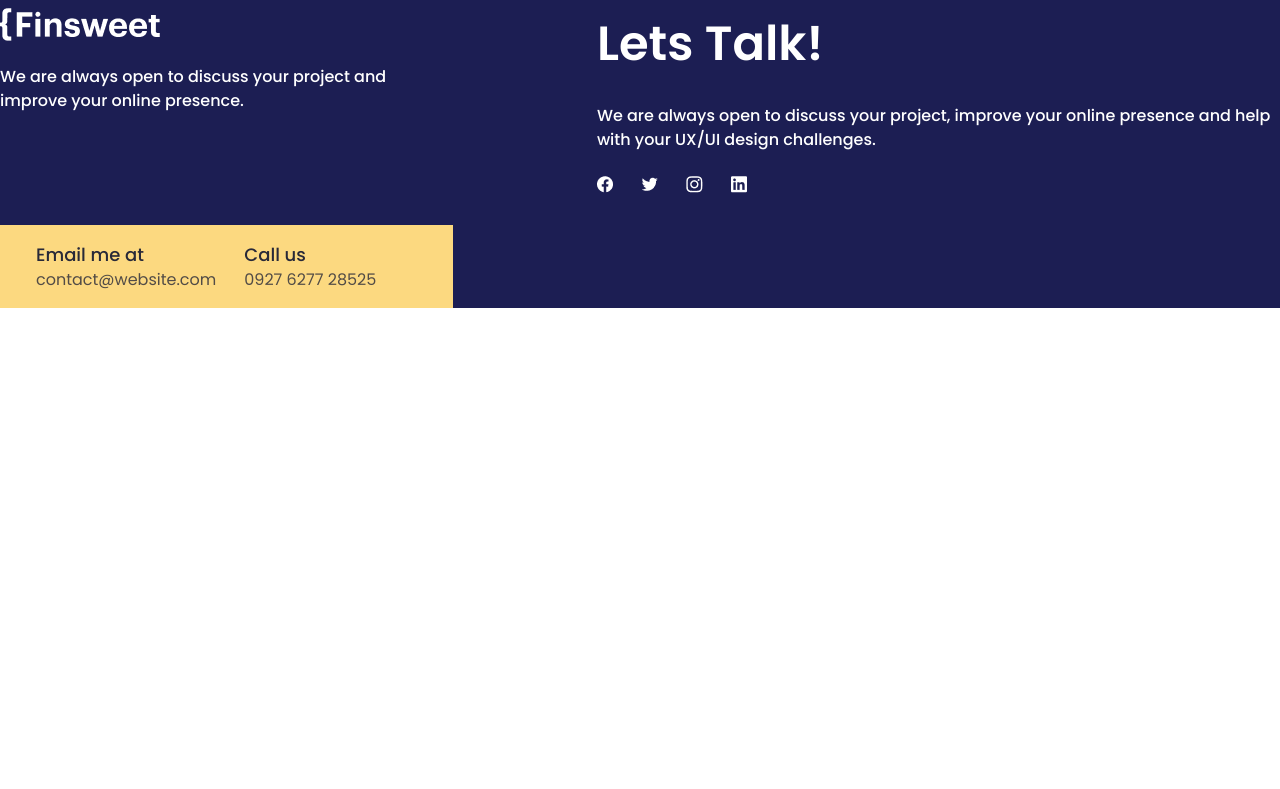
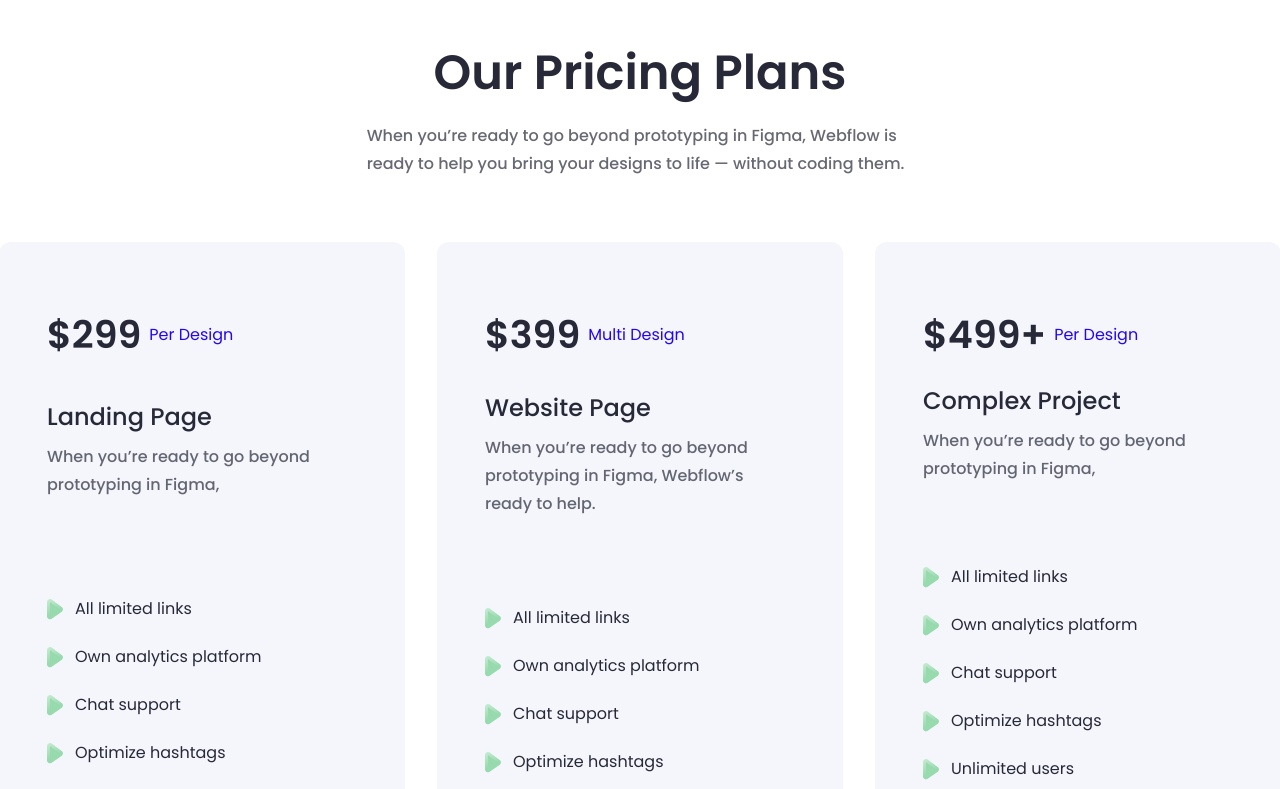
Before and after one commit to veaceslavdiuta/finsweet-app, a React (Create React App) app: page /pricing in a window 1280 px wide. Shown: the part 420-1209 px from the top of the page. Before the commit the page ends 800 px from the top, so only its background shows below. Built offline with nearby package versions, Linux system fonts and the light colour scheme.

Commit message:
Create Pricing page and add Pricing Plans section to it

```diff
--- a/src/App.jsx
+++ b/src/App.jsx
@@ -4,6 +4,7 @@ import Footer from './components/Footer';
 import Home from './routes/Home';
 import AboutUs from './routes/AboutUs';
 import Features from './routes/Features';
+import Pricing from './routes/Pricing';
 
 function App() {
   return (
@@ -14,6 +15,7 @@ function App() {
         <Route path="/" Component={Home} />
         <Route path="/about-us" Component={AboutUs} />
         <Route path="/features" Component={Features} />
+        <Route path="/pricing" Component={Pricing} />
       </Routes>
 
       <Footer />
--- /dev/null
+++ b/src/components/PricingCard.jsx
@@ -0,0 +1,44 @@
+function PricingCard({
+  price,
+  priceDescription,
+  title,
+  titleDescription,
+  benefitsList,
+}) {
+  return (
+    <div className="group flex w-[406px] flex-col items-start justify-between rounded-xl bg-grey py-16 pl-12 pr-[77px] hover:bg-tint-blue">
+      <div className="flex items-center gap-2 pb-5">
+        <h3 className="font-poppins text-4xll font-semibold leading-normal text-dark-blue group-hover:text-white">
+          {price}
+        </h3>
+        <p className="font-poppins text-base font-normal leading-7 text-royal-blue group-hover:text-yelow">
+          {priceDescription}
+        </p>
+      </div>
+      <div className="flex flex-col gap-2">
+        <h6 className="font-poppins text-2xl font-medium leading-9 text-dark-blue group-hover:text-white">
+          {title}
+        </h6>
+        <p className="font-poppins text-base font-medium leading-7 text-dark-blue opacity-70 group-hover:text-white">
+          {titleDescription}
+        </p>
+      </div>
+      <ul className="flex flex-col gap-5 py-20">
+        {benefitsList.map((benefit, index) => (
+          <li key={index} className="flex items-center gap-3">
+            <img src="/assets/pointerActive.png" alt="pointer" />
+            <p className="font-poppins text-base font-normal leading-7 text-dark-blue group-hover:text-white">
+              {benefit}
+            </p>
+          </li>
+        ))}
+      </ul>
+
+      <button className="w-full self-center rounded-custom-41 bg-dark-blue py-4 font-poppins text-lg font-medium leading-8 text-grey group-hover:bg-yelow group-hover:text-dark-blue">
+        Get started
+      </button>
+    </div>
+  );
+}
+
+export default PricingCard;
--- /dev/null
+++ b/src/components/PricingPlans.jsx
@@ -0,0 +1,73 @@
+import PricingCard from './PricingCard';
+
+function PricingPlans() {
+  const plans = [
+    {
+      id: 1,
+      price: '$299',
+      priceDescription: 'Per Design',
+      title: 'Landing Page',
+      titleDescription: 'When you’re ready to go beyond prototyping in Figma, ',
+      benefitsList: [
+        'All limited links',
+        'Own analytics platform',
+        'Chat support',
+        'Optimize hashtags',
+        'Unlimited users',
+      ],
+    },
+    {
+      id: 2,
+      price: '$399',
+      priceDescription: 'Multi Design',
+      title: 'Website Page',
+      titleDescription:
+        'When you’re ready to go beyond prototyping in Figma, Webflow’s ready to help.',
+      benefitsList: [
+        'All limited links',
+        'Own analytics platform',
+        'Chat support',
+        'Optimize hashtags',
+        'Unlimited users',
+      ],
+    },
+    {
+      id: 3,
+      price: '$499+',
+      priceDescription: 'Per Design',
+      title: 'Complex Project',
+      titleDescription: 'When you’re ready to go beyond prototyping in Figma, ',
+      benefitsList: [
+        'All limited links',
+        'Own analytics platform',
+        'Chat support',
+        'Optimize hashtags',
+        'Unlimited users',
+        'Assist and Help',
+      ],
+    },
+  ];
+
+  return (
+    <section className="flex w-full justify-center py-32">
+      <div className="flex w-full max-w-screen-xl flex-col items-center gap-16">
+        <div className="flex flex-col items-center gap-4">
+          <h1 className="font-poppins text-5xl font-semibold leading-snug text-dark-blue">
+            Our Pricing Plans
+          </h1>
+          <p className="w-[51%] font-poppins text-base font-medium leading-7 text-dark-blue opacity-70">
+            When you’re ready to go beyond prototyping in Figma, Webflow is
+            ready to help you bring your designs to life — without coding them.
+          </p>
+        </div>
+        <div className="flex justify-between gap-8">
+          {plans.map((item) => (
+            <PricingCard key={item.id} {...item} />
+          ))}
+        </div>
+      </div>
+    </section>
+  );
+}
+
+export default PricingPlans;
--- /dev/null
+++ b/src/routes/Pricing.jsx
@@ -0,0 +1,12 @@
+import PricingPlans from '../components/PricingPlans';
+
+function Pricing() {
+  return (
+    <main className="flex flex-col">
+      <PricingPlans />
+      <section></section>
+    </main>
+  );
+}
+
+export default Pricing;
```
Also changed, not shown: public/assets/pointer.png (added), public/assets/pointerActive.png (added).
